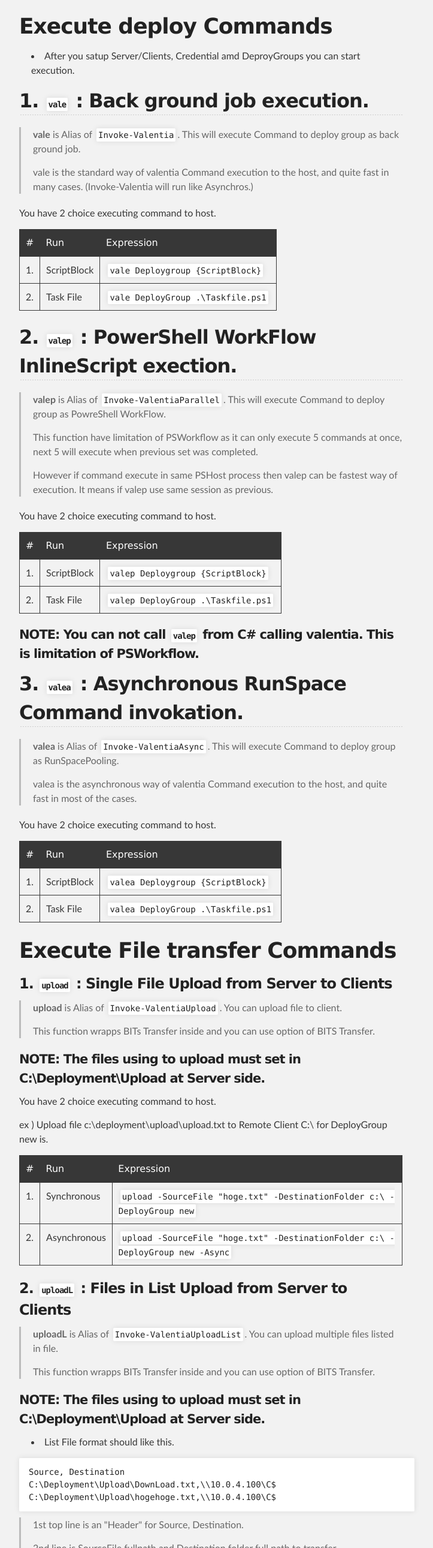
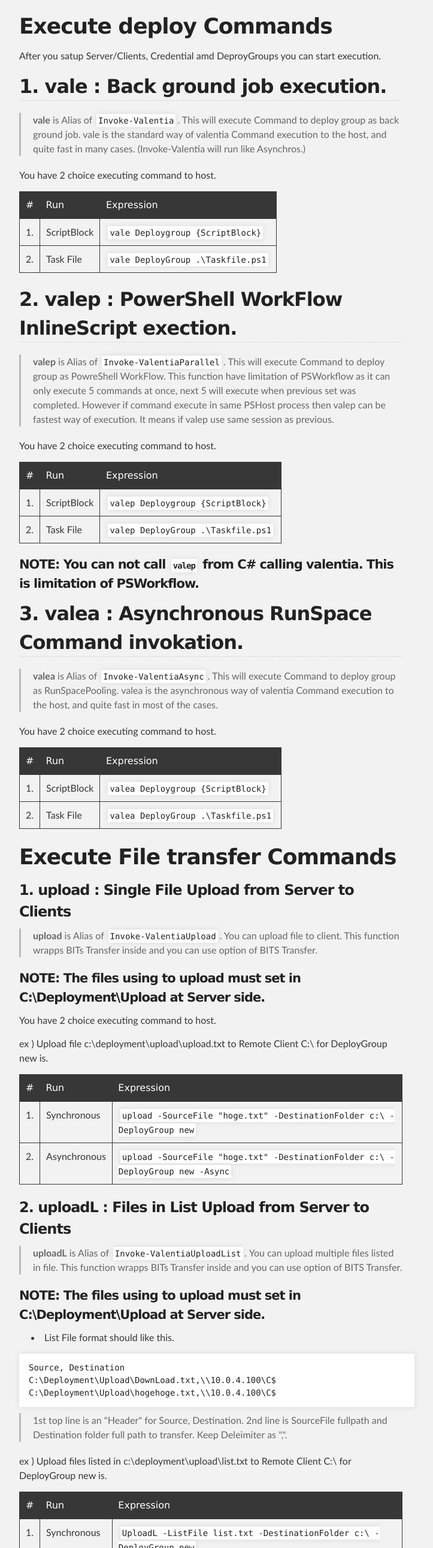
Before and after one commit to guitarrapc/valentia, a plain HTML site: page index.html in a window 1280 px wide. Shown: the part 5589-8170 px from the top of the page at 60% size, without its empty margins (288-1011 px from the left). Drawn offline with Linux system fonts and the light colour scheme.

```diff
--- a/index.html
+++ b/index.html
@@ -456,15 +456,14 @@ This module set will optimize your work for deploy Commands or files to remote s
 </table><h1>
 <a name="execute-deploy-commands" class="anchor" href="#execute-deploy-commands"><span class="octicon octicon-link"></span></a>Execute deploy Commands</h1>
 
-<ul>
-<li>After you satup Server/Clients, Credential amd DeproyGroups you can start execution.</li>
-</ul><h2>
-<a name="1-vale--back-ground-job-execution" class="anchor" href="#1-vale--back-ground-job-execution"><span class="octicon octicon-link"></span></a>1. <code>vale</code> : Back ground job execution.</h2>
+<p>After you satup Server/Clients, Credential amd DeproyGroups you can start execution.</p>
+
+<h2>
+<a name="1-vale--back-ground-job-execution" class="anchor" href="#1-vale--back-ground-job-execution"><span class="octicon octicon-link"></span></a>1. vale : Back ground job execution.</h2>
 
 <blockquote>
-<p><strong>vale</strong> is Alias of <code>Invoke-Valentia</code>. This will execute Command to deploy group as back ground job.</p>
-
-<p>vale is the standard way of valentia Command execution to the host, and quite fast in many cases. (Invoke-Valentia will run like Asynchros.)</p>
+<p><strong>vale</strong> is Alias of <code>Invoke-Valentia</code>. This will execute Command to deploy group as back ground job.
+vale is the standard way of valentia Command execution to the host, and quite fast in many cases. (Invoke-Valentia will run like Asynchros.)</p>
 </blockquote>
 
 <p>You have 2 choice executing command to host.</p>
@@ -488,14 +487,12 @@ This module set will optimize your work for deploy Commands or files to remote s
 </tr>
 </tbody>
 </table><h2>
-<a name="2-valep--powershell-workflow-inlinescript-exection" class="anchor" href="#2-valep--powershell-workflow-inlinescript-exection"><span class="octicon octicon-link"></span></a>2. <code>valep</code> : PowerShell WorkFlow InlineScript exection.</h2>
+<a name="2-valep--powershell-workflow-inlinescript-exection" class="anchor" href="#2-valep--powershell-workflow-inlinescript-exection"><span class="octicon octicon-link"></span></a>2. valep : PowerShell WorkFlow InlineScript exection.</h2>
 
 <blockquote>
-<p><strong>valep</strong> is Alias of <code>Invoke-ValentiaParallel</code>. This will execute Command to deploy group as PowreShell WorkFlow.</p>
-
-<p>This function have limitation of PSWorkflow as it can only execute 5 commands at once, next 5 will execute when previous set was completed.</p>
-
-<p>However if command execute in same PSHost process then valep can be fastest way of execution. It means if valep use same session as previous.</p>
+<p><strong>valep</strong> is Alias of <code>Invoke-ValentiaParallel</code>. This will execute Command to deploy group as PowreShell WorkFlow.
+This function have limitation of PSWorkflow as it can only execute 5 commands at once, next 5 will execute when previous set was completed.
+However if command execute in same PSHost process then valep can be fastest way of execution. It means if valep use same session as previous.</p>
 </blockquote>
 
 <p>You have 2 choice executing command to host.</p>
@@ -522,12 +519,11 @@ This module set will optimize your work for deploy Commands or files to remote s
 <a name="note-you-can-not-call-valep-from-c-calling-valentia-this-is-limitation-of-psworkflow" class="anchor" href="#note-you-can-not-call-valep-from-c-calling-valentia-this-is-limitation-of-psworkflow"><span class="octicon octicon-link"></span></a>NOTE: You can not call <code>valep</code> from C# calling valentia. This is limitation of PSWorkflow.</h4>
 
 <h2>
-<a name="3-valea--asynchronous-runspace-command-invokation" class="anchor" href="#3-valea--asynchronous-runspace-command-invokation"><span class="octicon octicon-link"></span></a>3. <code>valea</code> : Asynchronous RunSpace Command invokation.</h2>
+<a name="3-valea--asynchronous-runspace-command-invokation" class="anchor" href="#3-valea--asynchronous-runspace-command-invokation"><span class="octicon octicon-link"></span></a>3. valea : Asynchronous RunSpace Command invokation.</h2>
 
 <blockquote>
-<p><strong>valea</strong> is Alias of <code>Invoke-ValentiaAsync</code>. This will execute Command to deploy group as RunSpacePooling.</p>
-
-<p>valea is the asynchronous way of valentia Command execution to the host, and quite fast in most of the cases.</p>
+<p><strong>valea</strong> is Alias of <code>Invoke-ValentiaAsync</code>. This will execute Command to deploy group as RunSpacePooling.
+valea is the asynchronous way of valentia Command execution to the host, and quite fast in most of the cases.</p>
 </blockquote>
 
 <p>You have 2 choice executing command to host.</p>
@@ -554,12 +550,11 @@ This module set will optimize your work for deploy Commands or files to remote s
 <a name="execute-file-transfer-commands" class="anchor" href="#execute-file-transfer-commands"><span class="octicon octicon-link"></span></a>Execute File transfer Commands</h1>
 
 <h3>
-<a name="1-upload--single-file-upload-from-server-to-clients" class="anchor" href="#1-upload--single-file-upload-from-server-to-clients"><span class="octicon octicon-link"></span></a>1. <code>upload</code> : Single File Upload from Server to Clients</h3>
+<a name="1-upload--single-file-upload-from-server-to-clients" class="anchor" href="#1-upload--single-file-upload-from-server-to-clients"><span class="octicon octicon-link"></span></a>1. upload : Single File Upload from Server to Clients</h3>
 
 <blockquote>
-<p><strong>upload</strong> is Alias of <code>Invoke-ValentiaUpload</code>. You can upload file to client.</p>
-
-<p>This function wrapps BITs Transfer inside and you can use option of BITS Transfer.</p>
+<p><strong>upload</strong> is Alias of <code>Invoke-ValentiaUpload</code>. You can upload file to client.
+This function wrapps BITs Transfer inside and you can use option of BITS Transfer.</p>
 </blockquote>
 
 <h4>
@@ -588,12 +583,11 @@ This module set will optimize your work for deploy Commands or files to remote s
 </tr>
 </tbody>
 </table><h3>
-<a name="2-uploadl--files-in-list-upload-from-server-to-clients" class="anchor" href="#2-uploadl--files-in-list-upload-from-server-to-clients"><span class="octicon octicon-link"></span></a>2. <code>uploadL</code> : Files in List Upload from Server to Clients</h3>
+<a name="2-uploadl--files-in-list-upload-from-server-to-clients" class="anchor" href="#2-uploadl--files-in-list-upload-from-server-to-clients"><span class="octicon octicon-link"></span></a>2. uploadL : Files in List Upload from Server to Clients</h3>
 
 <blockquote>
-<p><strong>uploadL</strong> is Alias of <code>Invoke-ValentiaUploadList</code>. You can upload multiple files listed in file.</p>
-
-<p>This function wrapps BITs Transfer inside and you can use option of BITS Transfer.</p>
+<p><strong>uploadL</strong> is Alias of <code>Invoke-ValentiaUploadList</code>. You can upload multiple files listed in file.
+This function wrapps BITs Transfer inside and you can use option of BITS Transfer.</p>
 </blockquote>
 
 <h4>
@@ -607,11 +601,9 @@ C:\Deployment\Upload\hogehoge.txt,\\10.0.4.100\C$
 </code></pre>
 
 <blockquote>
-<p>1st top line is an "Header" for Source, Destination.</p>
-
-<p>2nd line is SourceFile fullpath and Destination folder full path to transfer.</p>
-
-<p>Keep Deleimiter as ",".</p>
+<p>1st top line is an "Header" for Source, Destination.
+2nd line is SourceFile fullpath and Destination folder full path to transfer.
+Keep Deleimiter as ",".</p>
 </blockquote>
 
 <p>ex ) Upload files listed in c:\deployment\upload\list.txt to Remote Client C:\ for DeployGroup new is.</p>
@@ -635,14 +627,12 @@ C:\Deployment\Upload\hogehoge.txt,\\10.0.4.100\C$
 </tr>
 </tbody>
 </table><h3>
-<a name="3-sync--sync-server-folder-and-files-with-clients-diff-mode" class="anchor" href="#3-sync--sync-server-folder-and-files-with-clients-diff-mode"><span class="octicon octicon-link"></span></a>3. <code>sync</code> : Sync Server Folder and Files with Clients (DIFF mode)</h3>
+<a name="3-sync--sync-server-folder-and-files-with-clients-diff-mode" class="anchor" href="#3-sync--sync-server-folder-and-files-with-clients-diff-mode"><span class="octicon octicon-link"></span></a>3. sync : Sync Server Folder and Files with Clients (DIFF mode)</h3>
 
 <blockquote>
-<p><strong>sync</strong> is Alias of <code>Invoke-ValentiaSync</code>. You can Synchronise DeployServer folder and Clients Folder.</p>
-
-<p>Parent will be DeployServer, it means clietns folder will be changed to sync as like as DeployServer.</p>
-
-<p>This function wrapps FastCopy.exe inside and you need install FastCopy.exe inadvance.</p>
+<p><strong>sync</strong> is Alias of <code>Invoke-ValentiaSync</code>. You can Synchronise DeployServer folder and Clients Folder.
+Parent will be DeployServer, it means clietns folder will be changed to sync as like as DeployServer.
+This function wrapps FastCopy.exe inside and you need install FastCopy.exe inadvance.</p>
 </blockquote>
 
 <p>ex ) sync folder C:\Requirements to Remote Client folder "C:\hoge hoge" for DeployGroup new is.</p>
@@ -671,7 +661,7 @@ C:\Deployment\Upload\hogehoge.txt,\\10.0.4.100\C$
 <ul>
 <li>Before you start valentia deployment, you should setup both Server and Clients to work PSRemote Connection.</li>
 </ul><h3>
-<a name="1-initialize-valentiaenvironment--setup-server" class="anchor" href="#1-initialize-valentiaenvironment--setup-server"><span class="octicon octicon-link"></span></a>1. <code>Initialize-ValentiaEnvironment</code> : Setup Server</h3>
+<a name="1-initialize-valentiaenvironment--setup-server" class="anchor" href="#1-initialize-valentiaenvironment--setup-server"><span class="octicon octicon-link"></span></a>1. Initialize-ValentiaEnvironment : Setup Server</h3>
 
 <ul>
 <li>This command will let your Server for valentia remoting.</li>
@@ -718,10 +708,8 @@ C:\Deployment\Upload\hogehoge.txt,\\10.0.4.100\C$
 </ul><div class="highlight highlight-PowerShell"><pre><span class="n">Initialize-ValentiaEnvironment</span> <span class="n">-Server</span> <span class="n">-TrustedHosts</span> <span class="s2">"*"</span> <span class="n">-NoPassSave</span>
 </pre></div>
 
-<ul>
-<li>Adding <code>-Verbose</code> switch will ease you check how function working.</li>
-</ul><h3>
-<a name="2-initialize-valentiaenvironment--client--setup-clients" class="anchor" href="#2-initialize-valentiaenvironment--client--setup-clients"><span class="octicon octicon-link"></span></a>2. <code>Initialize-ValentiaEnvironment -Client</code> : Setup Clients</h3>
+<h3>
+<a name="2-initialize-valentiaenvironment--client--setup-clients" class="anchor" href="#2-initialize-valentiaenvironment--client--setup-clients"><span class="octicon octicon-link"></span></a>2. Initialize-ValentiaEnvironment -Client : Setup Clients</h3>
 
 <ul>
 <li>
@@ -762,10 +750,8 @@ C:\Deployment\Upload\hogehoge.txt,\\10.0.4.100\C$
 </ul><div class="highlight highlight-PowerShell"><pre><span class="n">Initialize-ValentiaEnvironment</span> <span class="n">-Client</span> <span class="n">-TrustedHosts</span> <span class="s2">"*"</span> <span class="n">-NoOSUser</span>
 </pre></div>
 
-<ul>
-<li>Adding <code>-Verbose</code> switch will ease you check how function working.</li>
-</ul><h3>
-<a name="3-new-valentiacredential--create-new-credential-secure-file" class="anchor" href="#3-new-valentiacredential--create-new-credential-secure-file"><span class="octicon octicon-link"></span></a>3. <code>New-ValentiaCredential</code> : Create New Credential secure file</h3>
+<h3>
+<a name="3-new-valentiacredential--create-new-credential-secure-file" class="anchor" href="#3-new-valentiacredential--create-new-credential-secure-file"><span class="octicon octicon-link"></span></a>3. New-ValentiaCredential : Create New Credential secure file</h3>
 
 <ul>
 <li>Following command will make secure string file to save your credential.</li>
@@ -790,7 +776,7 @@ C:\Deployment\Upload\hogehoge.txt,\\10.0.4.100\C$
 </blockquote>
 
 <h3>
-<a name="4-initialize-valentiagroup--create-new-deploygroup-file" class="anchor" href="#4-initialize-valentiagroup--create-new-deploygroup-file"><span class="octicon octicon-link"></span></a>4. <code>Initialize-ValentiaGroup</code> : Create New deploygroup file</h3>
+<a name="4-initialize-valentiagroup--create-new-deploygroup-file" class="anchor" href="#4-initialize-valentiagroup--create-new-deploygroup-file"><span class="octicon octicon-link"></span></a>4. Initialize-ValentiaGroup : Create New deploygroup file</h3>
 
 <ul>
 <li>To execute deployment command to multiple hosts, you don't need to input hosts everytime. Just list them up in file.</li>
@@ -823,7 +809,7 @@ C:\Deployment\Upload\hogehoge.txt,\\10.0.4.100\C$
 </ul><p>ex) if you sat file name as "new.ps1" then use it by "new".</p>
 
 <h3>
-<a name="5-invoke-valentiadeploygroupremark--remark-ipaddress-for-deploygroup-file-inside-deploygroup" class="anchor" href="#5-invoke-valentiadeploygroupremark--remark-ipaddress-for-deploygroup-file-inside-deploygroup"><span class="octicon octicon-link"></span></a>5. <code>Invoke-valentiaDeployGroupRemark</code> : Remark ipaddress for deploygroup file inside deploygroup</h3>
+<a name="5-invoke-valentiadeploygroupremark--remark-ipaddress-for-deploygroup-file-inside-deploygroup" class="anchor" href="#5-invoke-valentiadeploygroupremark--remark-ipaddress-for-deploygroup-file-inside-deploygroup"><span class="octicon octicon-link"></span></a>5. Invoke-valentiaDeployGroupRemark : Remark ipaddress for deploygroup file inside deploygroup</h3>
 
 <ul>
 <li>There would be many time to remark some deploy target inside deploygroup file. This is easy work but boring to check which file contains target deploy ip.</li>
@@ -855,7 +841,7 @@ C:\Deployment\Upload\hogehoge.txt,\\10.0.4.100\C$
 </pre></div>
 
 <h3>
-<a name="6-invoke-valentiadeploygroupunremark--unremark-ipaddress-for-deploygroup-file-inside-deploygroup" class="anchor" href="#6-invoke-valentiadeploygroupunremark--unremark-ipaddress-for-deploygroup-file-inside-deploygroup"><span class="octicon octicon-link"></span></a>6. <code>Invoke-valentiaDeployGroupUnremark</code> : Unremark ipaddress for deploygroup file inside deploygroup</h3>
+<a name="6-invoke-valentiadeploygroupunremark--unremark-ipaddress-for-deploygroup-file-inside-deploygroup" class="anchor" href="#6-invoke-valentiadeploygroupunremark--unremark-ipaddress-for-deploygroup-file-inside-deploygroup"><span class="octicon octicon-link"></span></a>6. Invoke-valentiaDeployGroupUnremark : Unremark ipaddress for deploygroup file inside deploygroup</h3>
 
 <ul>
 <li>if you remark ipaddresses in deploygroup file, then you want to unremark it:) This function will ease you unremark target ipaddresses and check how change.</li>
```
Also changed, not shown: params.json (+1 -1 lines).
